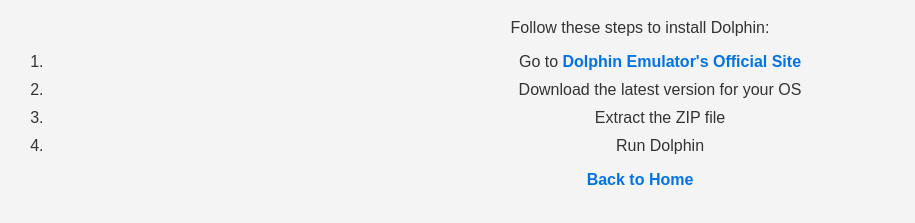
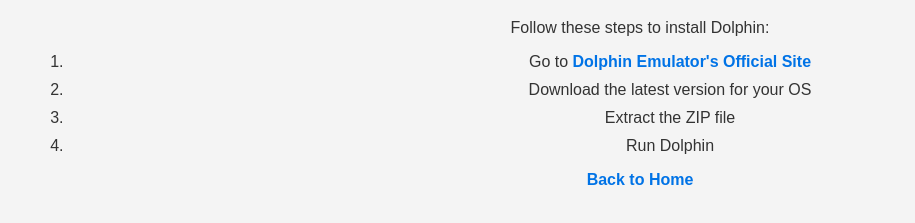
Before and after one commit to LJJB29/Dolphin-Emu-Guide, a plain HTML site: page install.html in a window 1280 px wide. Shown: the part 61-284 px from the top of the page, without its empty margins (0-915 px from the left). Drawn offline with Linux system fonts and the light colour scheme.

Commit message:
Update styles.css

```diff
--- a/assets/styles.css
+++ b/assets/styles.css
@@ -27,3 +27,12 @@ a {
 a:hover {
     color: #005bb5;
 }
+
+ol {
+    list-style-type: decimal; /* Ensures numbers appear */
+    margin-left: 20px; /* Adds spacing for numbers */
+}
+
+li {
+    margin-bottom: 8px; /* Adds space between steps */
+}
```
